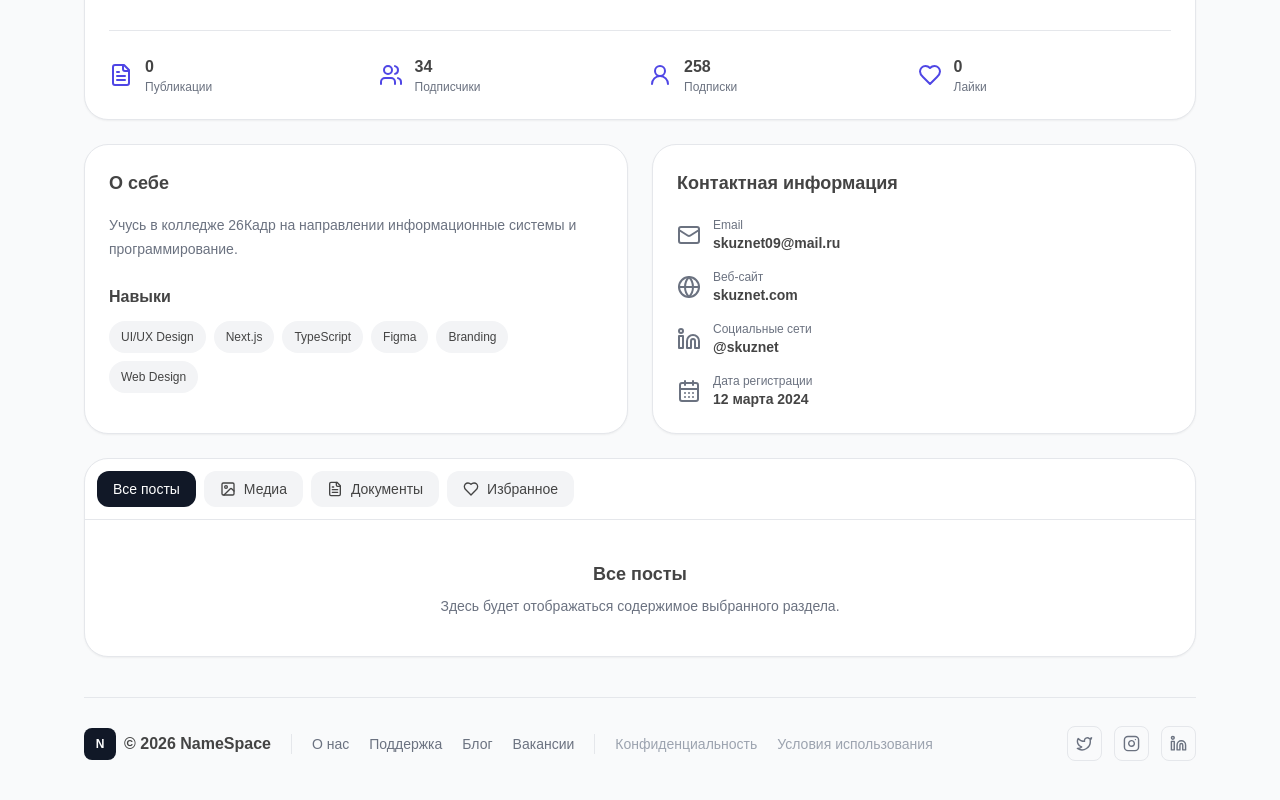
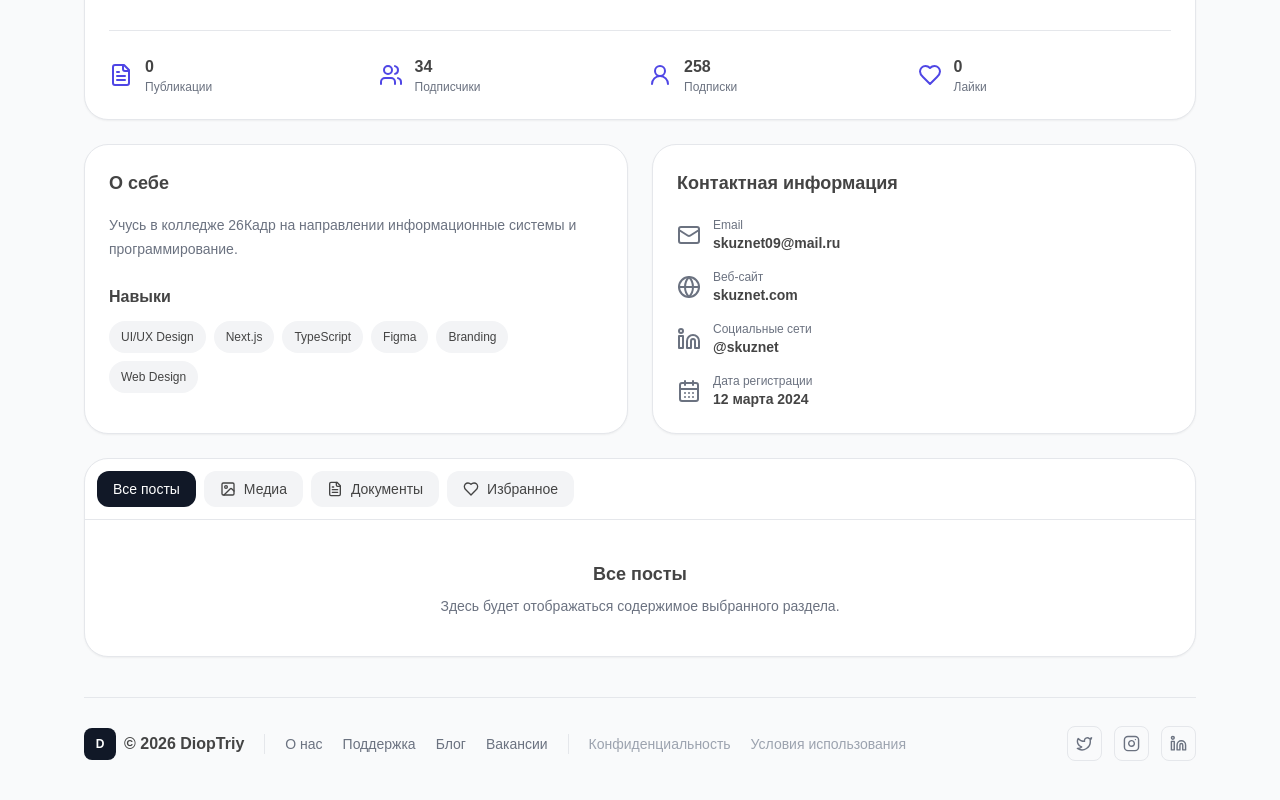
Before and after one commit to Mozzz-y/ex2_next, a Next.js app: page / in a window 1280 px wide. Shown: the part 240-1040 px from the top of the page. Built offline with nearby package versions, Linux system fonts and the light colour scheme.

Commit message:
page.tsx

```diff
--- a/app/page.tsx
+++ b/app/page.tsx
@@ -185,8 +185,8 @@ export default function Home() {
           <div className="flex flex-col gap-5 md:flex-row md:items-center md:justify-between">
             <div className="flex flex-wrap items-center gap-5">
               <div className="flex items-center gap-2 font-semibold">
-                <div className="flex h-8 w-8 items-center justify-center rounded-lg bg-gray-900 text-xs text-white">N</div>
-                <span>© 2026 NameSpace</span>
+                <div className="flex h-8 w-8 items-center justify-center rounded-lg bg-gray-900 text-xs text-white">D</div>
+                <span>© 2026 DiopTriy</span>
               </div>
               <div className="hidden h-5 w-px bg-gray-200 md:block" />
               <div className="flex gap-5 text-sm text-gray-500">
```
